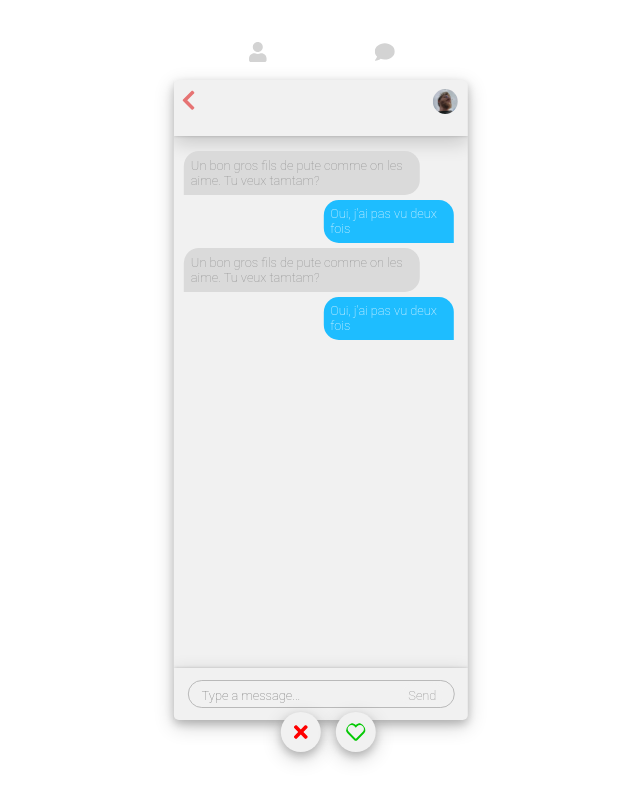
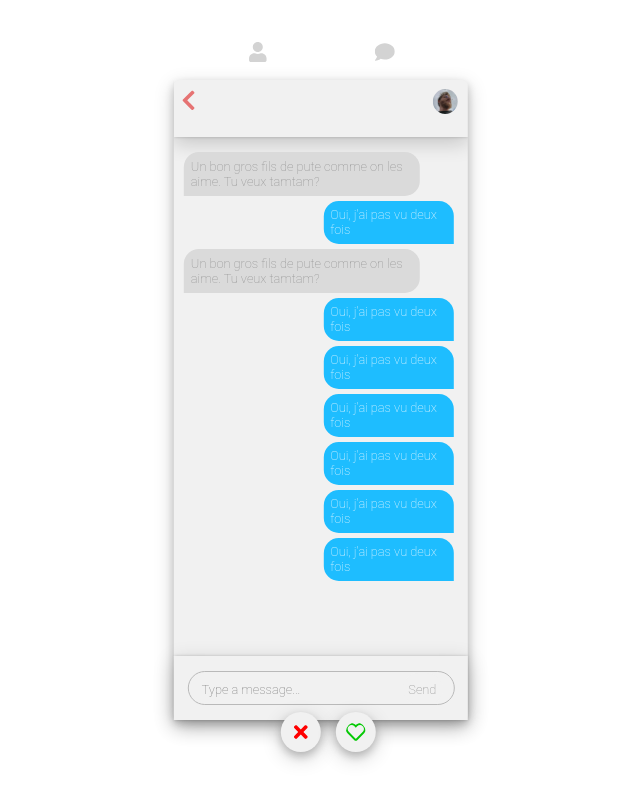
Before and after one commit to sylvainPanneau/banger, a React (Create React App) app: page / in a window 1280 px wide. Shown: the whole page, without its empty margins (319-959 px from the left). Built offline with nearby package versions, Linux system fonts and the light colour scheme.

Commit message:
Co-authored-by: Baptiste Prunot <nyc4m@users.noreply.github.com>

```diff
--- a/src/App.css
+++ b/src/App.css
@@ -432,7 +432,12 @@
   justify-content: center;
   width: 100%;
   height: 10%;
-  box-shadow: 0px 0px 3px 0 rgb(0 0 0 / 20%), 0 6px 20px 0 rgb(0 0 0 / 19%);
+  position : fixed;
+  bottom : 0;
+  overflow: auto;
+  overflow-x: hidden;
+  background-color: #f1f1f1;
+  box-shadow: 0px 0px 3px 0 rgb(0 0 0 / 20%), 0 6px 20px 0 rgb(0 0 0 / 19%)
 }
 
 .messages-input > * {
--- a/src/Match_unit_messages.js
+++ b/src/Match_unit_messages.js
@@ -8,7 +8,7 @@ export default function Match_unit_messages() {
     <div className="match-unit-messages">
       <Messages_Header />
       <Messages_Body />
-      <Messages_Actions />
+      <Messages_Actions/>
     </div>
   );
 }
--- a/src/Messages_Body.js
+++ b/src/Messages_Body.js
@@ -28,6 +28,36 @@ export default function Messages_Body() {
         text: "Oui, j'ai pas vu deux fois",
         date: '2020-01-01',
       },
+      {
+        id: 4,
+        sender : 'Yves',
+        text: 'Oui, j\'ai pas vu deux fois',
+        date: '2020-01-01',
+      },
+      {
+        id: 4,
+        sender : 'Yves',
+        text: 'Oui, j\'ai pas vu deux fois',
+        date: '2020-01-01',
+      },
+      {
+        id: 4,
+        sender : 'Yves',
+        text: 'Oui, j\'ai pas vu deux fois',
+        date: '2020-01-01',
+      },
+      {
+        id: 4,
+        sender : 'Yves',
+        text: 'Oui, j\'ai pas vu deux fois',
+        date: '2020-01-01',
+      },
+      {
+        id: 4,
+        sender : 'Yves',
+        text: 'Oui, j\'ai pas vu deux fois',
+        date: '2020-01-01',
+      },
     ]);
   }, []);
 
```
